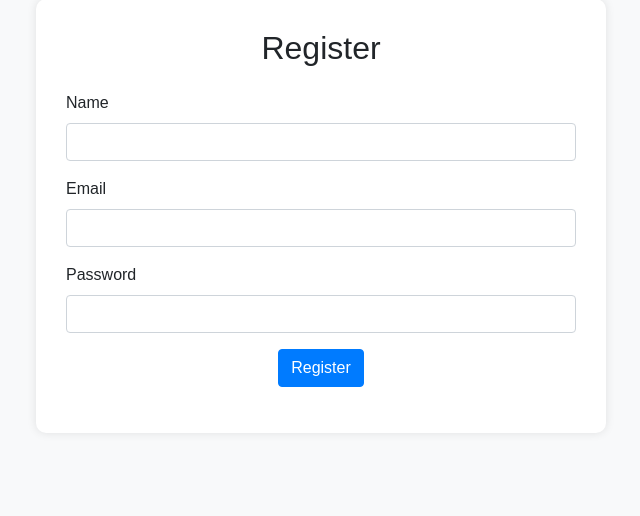
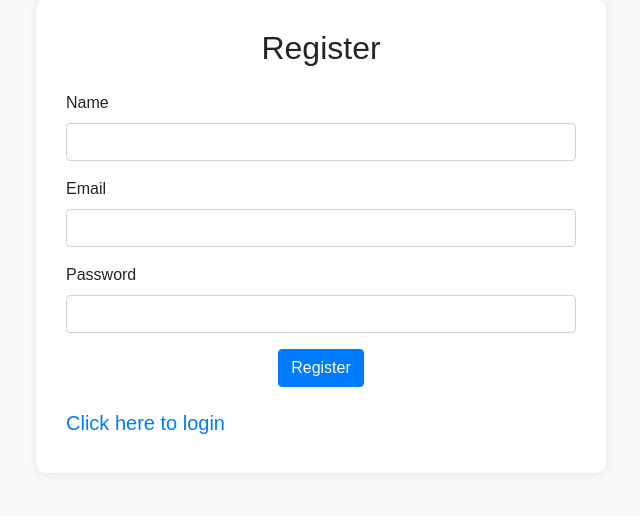
Before and after one commit to kunal-geeks/movie_api, a Flask app: page /register in a window 1280 px wide. Shown: the part 89-605 px from the top of the page, without its empty margins (319-959 px from the left). Run offline with Flask 3, Linux system fonts and the light colour scheme; some libraries are stand-ins or nearby versions.

Commit message:
Update register.html

```diff
--- a/app/templates/register.html
+++ b/app/templates/register.html
@@ -38,6 +38,7 @@
                         <button type="submit" class="btn btn-primary">Register</button>
                     </div>
                 </form>
+                <a class="navbar-brand" href="/login">Click here to login</a>
             </div>
         </div>
     </div>
```
